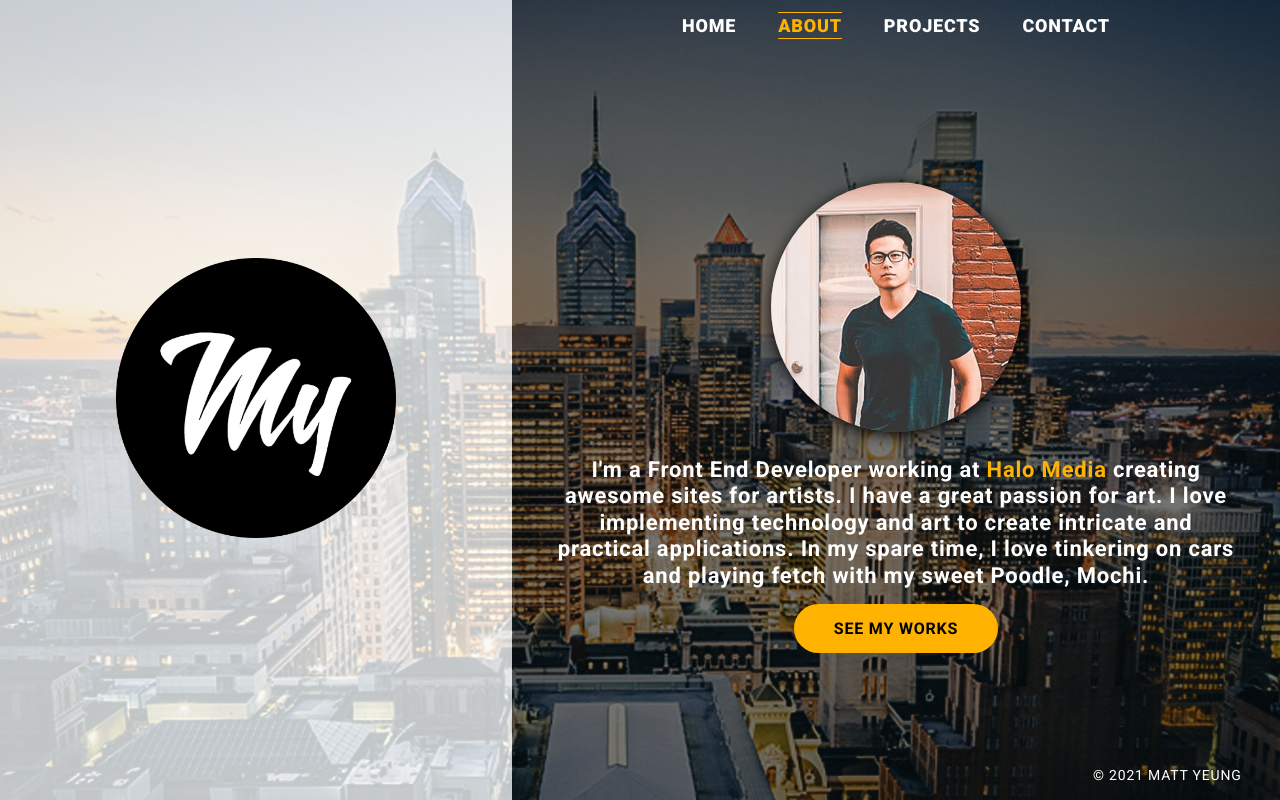
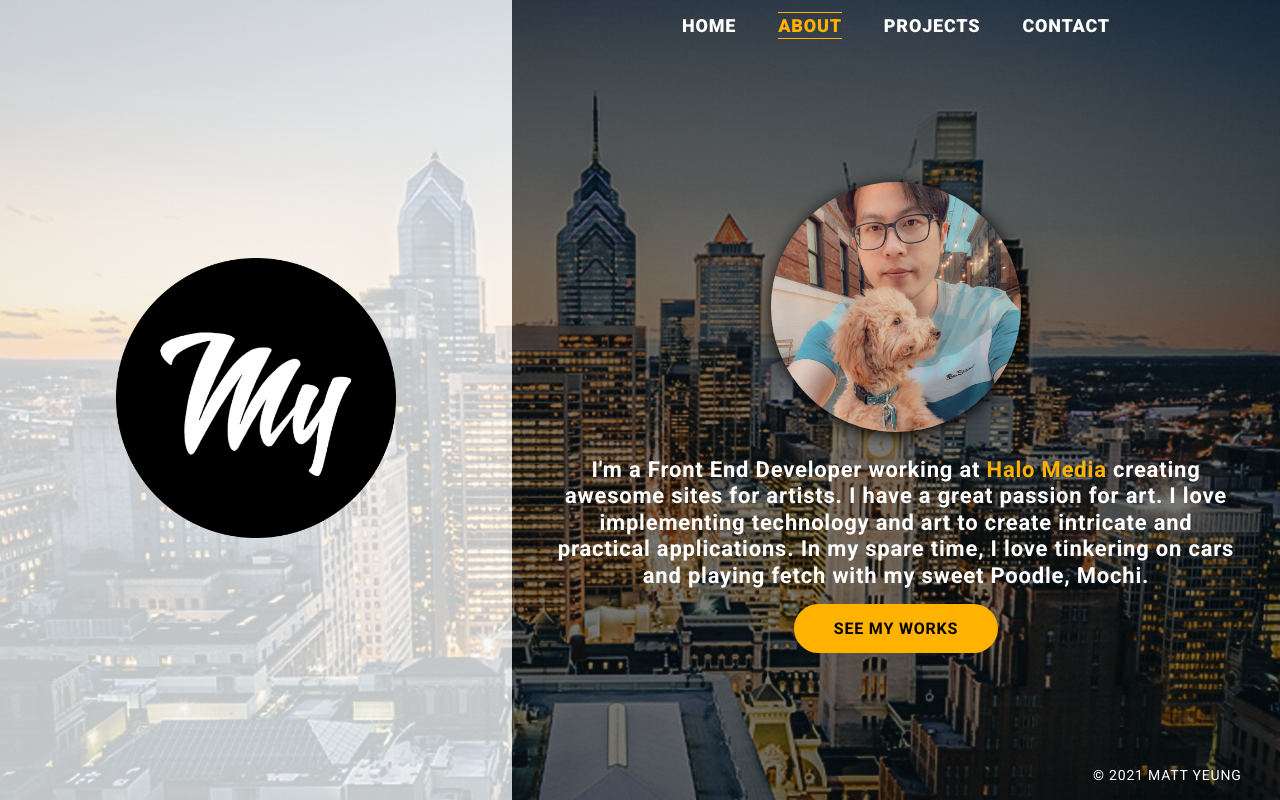
Before and after one commit to msyeung87/portfolio-gatsby, a Gatsby site: page /about in a window 1280 px wide. Built offline with nearby package versions, Linux system fonts and the light colour scheme; Gatsby itself is replaced by a stand-in of ours.

Commit message:
update about headshot photo

```diff
--- a/src/pages/about.js
+++ b/src/pages/about.js
@@ -9,7 +9,7 @@ export default function about() {
         <Layout>
             <div className={styles.aboutPage}>
                 <StaticImage
-                    src="../images/headshot.jpg"
+                    src="../images/selfieWithMochi.jpg"
                     alt="Matt Yeung headshot"
                     className={styles.headshot}
                 />
```
Also changed, not shown: src/images/selfieWithMochi.jpg (added).
